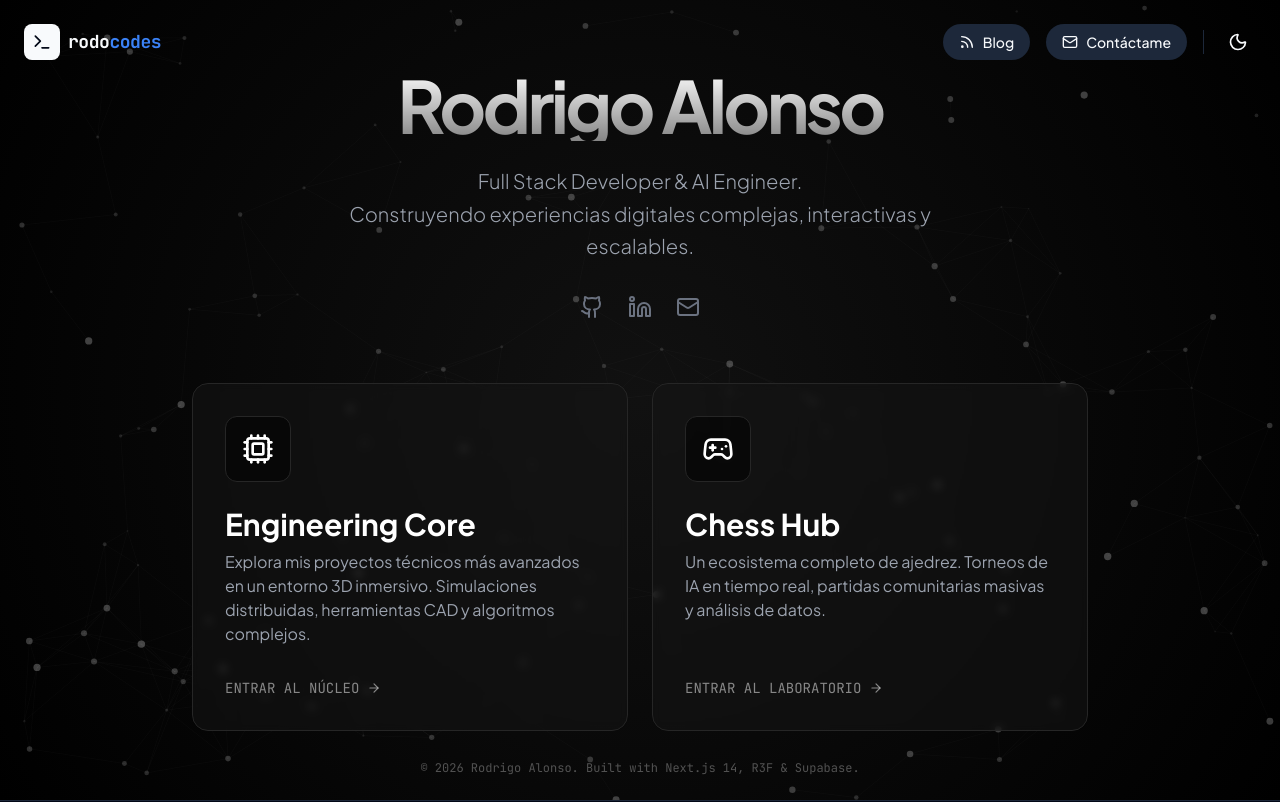
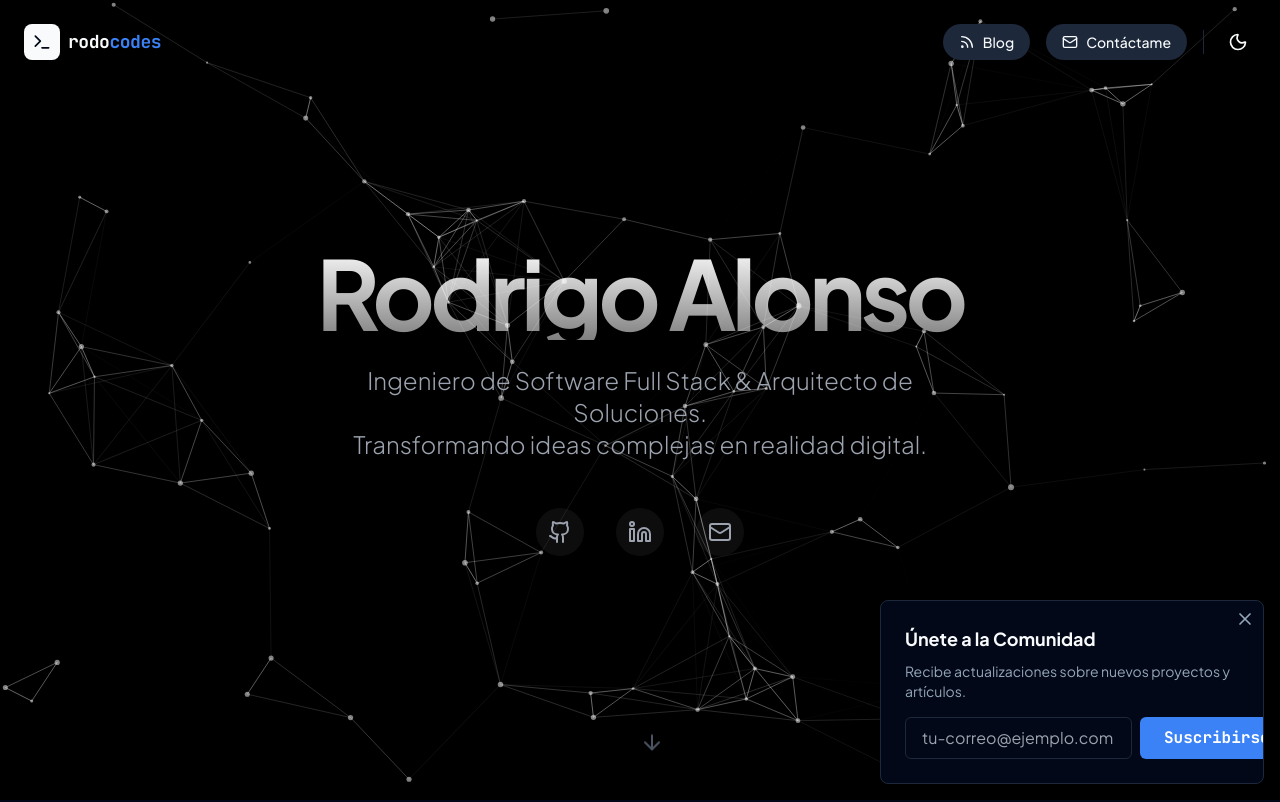
Before and after one commit to The-Afalion/portfolio-rodrigo, a Next.js app: page / in a window 1280 px wide. Shown: the top 802 px of the page. Built offline with nearby package versions, Linux system fonts and the light colour scheme.

Commit message:
fix: Restore particle background and expand homepage layout

```diff
--- a/src/app/page.tsx
+++ b/src/app/page.tsx
@@ -1,77 +1,107 @@
 import Link from 'next/link';
-import { Cpu, Gamepad2, ArrowRight, Github, Linkedin, Mail } from 'lucide-react';
+import { Cpu, Gamepad2, ArrowRight, Github, Linkedin, Mail, Code2, Database, Globe } from 'lucide-react';
 import ParallaxBackground from '@/components/ParallaxBackground';
 
 export default function Home() {
   return (
-    <main className="min-h-screen bg-black text-white selection:bg-white selection:text-black overflow-hidden relative">
+    <main className="min-h-screen bg-transparent text-white selection:bg-white selection:text-black overflow-x-hidden">
 
-      {/* Fondo Parallax Interactivo */}
       <ParallaxBackground />
 
-      <div className="relative z-10 flex flex-col items-center justify-center min-h-screen p-6">
-
-        {/* Header / Intro */}
-        <div className="text-center max-w-2xl mb-16 animate-in fade-in slide-in-from-bottom-8 duration-1000">
-          <h1 className="text-5xl md:text-7xl font-bold tracking-tighter mb-6 bg-clip-text text-transparent bg-gradient-to-b from-white to-white/50">
+      {/* --- HERO SECTION --- */}
+      <section className="relative z-10 min-h-screen flex flex-col items-center justify-center p-6 text-center">
+        <div className="animate-in fade-in slide-in-from-bottom-8 duration-1000">
+          <h1 className="text-6xl md:text-8xl font-bold tracking-tighter mb-6 bg-clip-text text-transparent bg-gradient-to-b from-white to-white/50">
             Rodrigo Alonso
           </h1>
-          <p className="text-xl text-gray-400 font-light leading-relaxed">
-            Full Stack Developer & AI Engineer. <br/>
-            Construyendo experiencias digitales complejas, interactivas y escalables.
+          <p className="text-xl md:text-2xl text-gray-400 font-light max-w-2xl mx-auto leading-relaxed">
+            Ingeniero de Software Full Stack & Arquitecto de Soluciones.
+            <br />
+            Transformando ideas complejas en realidad digital.
           </p>
 
-          {/* Social Links */}
-          <div className="flex justify-center gap-6 mt-8">
-            <a href="https://github.com" target="_blank" className="text-gray-500 hover:text-white transition-colors"><Github /></a>
-            <a href="https://linkedin.com" target="_blank" className="text-gray-500 hover:text-white transition-colors"><Linkedin /></a>
-            <a href="mailto:tu@email.com" className="text-gray-500 hover:text-white transition-colors"><Mail /></a>
+          <div className="flex justify-center gap-8 mt-12">
+            <a href="https://github.com" target="_blank" className="p-3 rounded-full bg-white/5 hover:bg-white/10 hover:text-white text-gray-400 transition-all hover:scale-110"><Github size={24} /></a>
+            <a href="https://linkedin.com" target="_blank" className="p-3 rounded-full bg-white/5 hover:bg-white/10 hover:text-white text-gray-400 transition-all hover:scale-110"><Linkedin size={24} /></a>
+            <a href="mailto:tu@email.com" className="p-3 rounded-full bg-white/5 hover:bg-white/10 hover:text-white text-gray-400 transition-all hover:scale-110"><Mail size={24} /></a>
+          </div>
+
+          <div className="absolute bottom-10 left-1/2 -translate-x-1/2 animate-bounce text-gray-600">
+            <ArrowRight className="rotate-90" />
           </div>
         </div>
+      </section>
 
-        {/* Las Dos Puertas */}
-        <div className="grid grid-cols-1 md:grid-cols-2 gap-6 w-full max-w-4xl">
+      {/* --- PHILOSOPHY SECTION --- */}
+      <section className="relative z-10 py-32 px-6 bg-gradient-to-b from-transparent to-black/80">
+        <div className="max-w-4xl mx-auto text-center">
+          <h2 className="text-3xl md:text-4xl font-bold mb-12 text-white/80">Más allá del código</h2>
+          <div className="grid grid-cols-1 md:grid-cols-3 gap-8">
+            <div className="p-6 rounded-2xl bg-white/5 border border-white/10 hover:border-white/20 transition-colors">
+              <Code2 className="w-10 h-10 mb-4 text-blue-400 mx-auto" />
+              <h3 className="text-xl font-bold mb-2">Arquitectura Limpia</h3>
+              <p className="text-gray-400 text-sm">Código escalable, mantenible y diseñado para durar. No solo funciona, se entiende.</p>
+            </div>
+            <div className="p-6 rounded-2xl bg-white/5 border border-white/10 hover:border-white/20 transition-colors">
+              <Database className="w-10 h-10 mb-4 text-green-400 mx-auto" />
+              <h3 className="text-xl font-bold mb-2">Datos en Tiempo Real</h3>
+              <p className="text-gray-400 text-sm">Sistemas reactivos que cobran vida. WebSockets, Serverless y sincronización instantánea.</p>
+            </div>
+            <div className="p-6 rounded-2xl bg-white/5 border border-white/10 hover:border-white/20 transition-colors">
+              <Globe className="w-10 h-10 mb-4 text-purple-400 mx-auto" />
+              <h3 className="text-xl font-bold mb-2">Experiencia Inmersiva</h3>
+              <p className="text-gray-400 text-sm">Interfaces que atrapan. 3D, animaciones fluidas y diseño centrado en el usuario.</p>
+            </div>
+          </div>
+        </div>
+      </section>
+
+      {/* --- NAVIGATION DOORS --- */}
+      <section className="relative z-10 min-h-[80vh] flex flex-col items-center justify-center p-6 bg-black/50 backdrop-blur-sm">
+        <h2 className="text-4xl font-bold mb-16 text-center">Explora el Universo</h2>
+
+        <div className="grid grid-cols-1 md:grid-cols-2 gap-8 w-full max-w-5xl">
 
           {/* Puerta 1: Engineering Core */}
-          <Link href="/engineering" className="group relative overflow-hidden rounded-2xl bg-neutral-900/50 border border-neutral-800 p-8 hover:border-neutral-600 transition-all duration-500 hover:shadow-[0_0_30px_rgba(255,255,255,0.1)] backdrop-blur-sm">
-            <div className="absolute inset-0 bg-gradient-to-br from-blue-500/10 to-purple-500/10 opacity-0 group-hover:opacity-100 transition-opacity duration-500" />
-            <div className="relative z-10 flex flex-col h-full">
-              <div className="mb-6 p-4 bg-black/50 w-fit rounded-xl border border-neutral-800 group-hover:border-white/20 transition-colors">
-                <Cpu size={32} className="text-white" />
+          <Link href="/engineering" className="group relative overflow-hidden rounded-3xl bg-neutral-900 border border-neutral-800 p-10 hover:border-blue-500/50 transition-all duration-500 hover:shadow-[0_0_50px_rgba(59,130,246,0.2)]">
+            <div className="absolute inset-0 bg-gradient-to-br from-blue-900/20 to-transparent opacity-0 group-hover:opacity-100 transition-opacity duration-500" />
+            <div className="relative z-10 flex flex-col h-full items-center text-center">
+              <div className="mb-6 p-5 bg-blue-500/10 rounded-2xl text-blue-400 group-hover:scale-110 transition-transform duration-300">
+                <Cpu size={48} />
               </div>
-              <h2 className="text-3xl font-bold mb-2 group-hover:translate-x-2 transition-transform duration-300">Engineering Core</h2>
-              <p className="text-gray-400 mb-8 flex-grow">
-                Explora mis proyectos técnicos más avanzados en un entorno 3D inmersivo. Simulaciones distribuidas, herramientas CAD y algoritmos complejos.
+              <h2 className="text-3xl font-bold mb-4 text-white group-hover:text-blue-400 transition-colors">Engineering Core</h2>
+              <p className="text-gray-400 mb-8 leading-relaxed">
+                El núcleo técnico. Simulaciones distribuidas, herramientas CAD, algoritmos visuales y experimentos 3D.
               </p>
-              <div className="flex items-center gap-2 text-sm font-mono text-white/50 group-hover:text-white transition-colors">
-                ENTRAR AL NÚCLEO <ArrowRight size={14} className="group-hover:translate-x-1 transition-transform" />
-              </div>
+              <span className="mt-auto inline-flex items-center gap-2 text-sm font-bold text-blue-400 uppercase tracking-wider group-hover:gap-4 transition-all">
+                Entrar al Núcleo <ArrowRight size={16} />
+              </span>
             </div>
           </Link>
 
           {/* Puerta 2: Chess Hub */}
-          <Link href="/chess" className="group relative overflow-hidden rounded-2xl bg-neutral-900/50 border border-neutral-800 p-8 hover:border-neutral-600 transition-all duration-500 hover:shadow-[0_0_30px_rgba(255,255,255,0.1)] backdrop-blur-sm">
-            <div className="absolute inset-0 bg-gradient-to-br from-amber-500/10 to-orange-500/10 opacity-0 group-hover:opacity-100 transition-opacity duration-500" />
-            <div className="relative z-10 flex flex-col h-full">
-              <div className="mb-6 p-4 bg-black/50 w-fit rounded-xl border border-neutral-800 group-hover:border-white/20 transition-colors">
-                <Gamepad2 size={32} className="text-white" />
+          <Link href="/chess" className="group relative overflow-hidden rounded-3xl bg-neutral-900 border border-neutral-800 p-10 hover:border-amber-500/50 transition-all duration-500 hover:shadow-[0_0_50px_rgba(245,158,11,0.2)]">
+            <div className="absolute inset-0 bg-gradient-to-br from-amber-900/20 to-transparent opacity-0 group-hover:opacity-100 transition-opacity duration-500" />
+            <div className="relative z-10 flex flex-col h-full items-center text-center">
+              <div className="mb-6 p-5 bg-amber-500/10 rounded-2xl text-amber-400 group-hover:scale-110 transition-transform duration-300">
+                <Gamepad2 size={48} />
               </div>
-              <h2 className="text-3xl font-bold mb-2 group-hover:translate-x-2 transition-transform duration-300">Chess Hub</h2>
-              <p className="text-gray-400 mb-8 flex-grow">
-                Un ecosistema completo de ajedrez. Torneos de IA en tiempo real, partidas comunitarias masivas y análisis de datos.
+              <h2 className="text-3xl font-bold mb-4 text-white group-hover:text-amber-400 transition-colors">Chess Hub</h2>
+              <p className="text-gray-400 mb-8 leading-relaxed">
+                El laboratorio estratégico. Torneos de IA en tiempo real, partidas comunitarias masivas y análisis de datos.
               </p>
-              <div className="flex items-center gap-2 text-sm font-mono text-white/50 group-hover:text-white transition-colors">
-                ENTRAR AL LABORATORIO <ArrowRight size={14} className="group-hover:translate-x-1 transition-transform" />
-              </div>
+              <span className="mt-auto inline-flex items-center gap-2 text-sm font-bold text-amber-400 uppercase tracking-wider group-hover:gap-4 transition-all">
+                Entrar al Laboratorio <ArrowRight size={16} />
+              </span>
             </div>
           </Link>
 
         </div>
+      </section>
 
-        <footer className="absolute bottom-6 text-neutral-600 text-xs font-mono">
-          © {new Date().getFullYear()} Rodrigo Alonso. Built with Next.js 14, R3F & Supabase.
-        </footer>
-      </div>
+      <footer className="relative z-10 py-8 text-center text-neutral-600 text-xs font-mono border-t border-white/5 bg-black">
+        © {new Date().getFullYear()} Rodrigo Alonso. Built with Next.js 14, R3F & Supabase.
+      </footer>
     </main>
   );
 }
--- a/src/components/ParallaxBackground.tsx
+++ b/src/components/ParallaxBackground.tsx
@@ -13,20 +13,62 @@ export default function ParallaxBackground() {
 
     let width = window.innerWidth;
     let height = window.innerHeight;
-    let mouseX = 0;
-    let mouseY = 0;
 
-    // Configuración de los puntos
-    const dots: { x: number; y: number; z: number; baseX: number; baseY: number }[] = [];
-    const numDots = 150; // Cantidad de puntos
-    const connectionDistance = 100;
+    // Configuración
+    const particleCount = 100; // Cantidad de partículas
+    const connectionDistance = 150; // Distancia para conectar líneas
+    const moveSpeed = 0.5; // Velocidad de movimiento constante
 
-    // Inicializar puntos
-    for (let i = 0; i < numDots; i++) {
-      const x = Math.random() * width;
-      const y = Math.random() * height;
-      const z = Math.random() * 2 + 0.5; // Profundidad para el efecto parallax
-      dots.push({ x, y, z, baseX: x, baseY: y });
+    // Estado del ratón (para interacción sutil)
+    const mouse = { x: -1000, y: -1000 };
+
+    class Particle {
+      x: number;
+      y: number;
+      vx: number;
+      vy: number;
+      size: number;
+
+      constructor() {
+        this.x = Math.random() * width;
+        this.y = Math.random() * height;
+        this.vx = (Math.random() - 0.5) * moveSpeed;
+        this.vy = (Math.random() - 0.5) * moveSpeed;
+        this.size = Math.random() * 2 + 1;
+      }
+
+      update() {
+        // Movimiento constante
+        this.x += this.vx;
+        this.y += this.vy;
+
+        // Rebote en bordes
+        if (this.x < 0 || this.x > width) this.vx *= -1;
+        if (this.y < 0 || this.y > height) this.vy *= -1;
+
+        // Interacción con ratón (opcional: huir suavemente)
+        const dx = mouse.x - this.x;
+        const dy = mouse.y - this.y;
+        const distance = Math.sqrt(dx * dx + dy * dy);
+        if (distance < 100) {
+          const angle = Math.atan2(dy, dx);
+          this.x -= Math.cos(angle) * 1;
+          this.y -= Math.sin(angle) * 1;
+        }
+      }
+
+      draw() {
+        if (!ctx) return;
+        ctx.beginPath();
+        ctx.arc(this.x, this.y, this.size, 0, Math.PI * 2);
+        ctx.fillStyle = 'rgba(255, 255, 255, 0.5)';
+        ctx.fill();
+      }
+    }
+
+    const particles: Particle[] = [];
+    for (let i = 0; i < particleCount; i++) {
+      particles.push(new Particle());
     }
 
     const resize = () => {
@@ -37,42 +79,32 @@ export default function ParallaxBackground() {
     };
 
     const handleMouseMove = (e: MouseEvent) => {
-      mouseX = e.clientX - width / 2;
-      mouseY = e.clientY - height / 2;
+      mouse.x = e.clientX;
+      mouse.y = e.clientY;
     };
 
     const animate = () => {
       ctx.clearRect(0, 0, width, height);
 
-      // Dibujar puntos
-      dots.forEach(dot => {
-        // Efecto Parallax: Mover el punto en dirección opuesta al ratón, basado en su profundidad (z)
-        const targetX = dot.baseX - (mouseX * dot.z * 0.05);
-        const targetY = dot.baseY - (mouseY * dot.z * 0.05);
-
-        // Suavizado (Lerp)
-        dot.x += (targetX - dot.x) * 0.1;
-        dot.y += (targetY - dot.y) * 0.1;
-
-        ctx.beginPath();
-        ctx.arc(dot.x, dot.y, 1.5 * dot.z, 0, Math.PI * 2);
-        ctx.fillStyle = `rgba(255, 255, 255, ${0.1 * dot.z})`;
-        ctx.fill();
+      // Actualizar y dibujar partículas
+      particles.forEach(p => {
+        p.update();
+        p.draw();
       });
 
-      // Dibujar líneas de conexión (opcional, le da un toque "tech")
-      ctx.strokeStyle = 'rgba(255, 255, 255, 0.05)';
-      ctx.lineWidth = 0.5;
-      for (let i = 0; i < dots.length; i++) {
-        for (let j = i + 1; j < dots.length; j++) {
-          const dx = dots[i].x - dots[j].x;
-          const dy = dots[i].y - dots[j].y;
+      // Dibujar líneas
+      for (let i = 0; i < particles.length; i++) {
+        for (let j = i + 1; j < particles.length; j++) {
+          const dx = particles[i].x - particles[j].x;
+          const dy = particles[i].y - particles[j].y;
           const distance = Math.sqrt(dx * dx + dy * dy);
 
           if (distance < connectionDistance) {
             ctx.beginPath();
-            ctx.moveTo(dots[i].x, dots[i].y);
-            ctx.lineTo(dots[j].x, dots[j].y);
+            ctx.strokeStyle = `rgba(255, 255, 255, ${1 - distance / connectionDistance})`;
+            ctx.lineWidth = 0.5;
+            ctx.moveTo(particles[i].x, particles[i].y);
+            ctx.lineTo(particles[j].x, particles[j].y);
             ctx.stroke();
           }
         }
@@ -96,8 +128,7 @@ export default function ParallaxBackground() {
   return (
     <canvas
       ref={canvasRef}
-      className="absolute inset-0 z-0 pointer-events-none"
-      style={{ background: 'radial-gradient(circle at center, #111 0%, #000 100%)' }}
+      className="fixed inset-0 z-0 pointer-events-none bg-black"
     />
   );
 }
```
